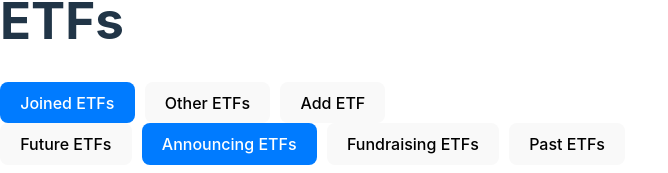
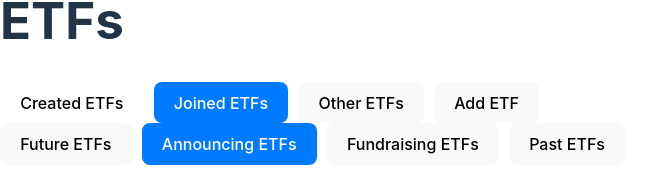
Before and after one commit to CDtoday01/fund_platform, a React (Vite) app in the folder frontend/: page /user/etfs in a window 1280 px wide. Shown: the part 363-536 px from the top of the page, without its empty margins (0-668 px from the left). Built offline with nearby package versions, Linux system fonts and the light colour scheme; no server answers; what simple-zustand-devtools would draw is missing.

Commit message:
createdETF tab

```diff
--- a/frontend/src/views/etfs/UserETFs.jsx
+++ b/frontend/src/views/etfs/UserETFs.jsx
@@ -38,7 +38,6 @@ const UserETFs = () => {
             const axiosInstance = useAxios();
             const response = await axiosInstance.post(`/etfs/${etfId}/join/`, {});
             if (response.status === 200) {
-                // Refresh ETF list to reflect changes
                 fetchUserETFs(activeTab, activeState);
                 alert(`Joined ETF!`);
             } else {
@@ -55,7 +54,6 @@ const UserETFs = () => {
             const response = await axiosInstance.post(`/etfs/${etfId}/leave/`, {});
             if (response.status === 200) {
                 if (window.confirm(`Are you sure you want to refund and leave ${etfName}?`)) {
-                    // Refresh ETF list to reflect changes
                     fetchUserETFs(activeTab, activeState);
                 }
             } else {
@@ -81,21 +79,25 @@ const UserETFs = () => {
             return (
                 <button className="join-button" onClick={() => joinETF(etf.id)}>Join</button>
             );
-        } else if (tab === 'joined') {
-            if (isUserJoined) {
-                return (
-                    <button className="leave-button" onClick={() => leaveETF(etf.id, etf.name)}>Leave</button>
-                );
-            } else {
-                return null;
-            }
+        } else if (tab === 'joined' && isUserJoined) {
+            return (
+                <button className="leave-button" onClick={() => leaveETF(etf.id, etf.name)}>Leave</button>
+            );
         }
+        return null;
     };
 
     return (
         <div>
             <h1>ETFs</h1>
             <div className="tabs">
+                <button
+                    className={activeTab === 'created' ? 'active' : ''}
+                    onClick={() => handleTabChange('created')}
+                    style={{ backgroundColor: activeTab === 'created' ? 'lightgreen' : 'initial' }}
+                >
+                    Created ETFs
+                </button>
                 <button
                     className={activeTab === 'joined' ? 'active' : ''}
                     onClick={() => handleTabChange('joined')}
@@ -137,7 +139,7 @@ const UserETFs = () => {
                 >
                     Past ETFs
                 </button>
-                </div>
+            </div>
             <div className="etf-list">
                 <ul>
                     {etfs.map(etf => (
```
Also changed, not shown: 1 other file (tests, documents, lock files or other folders).
